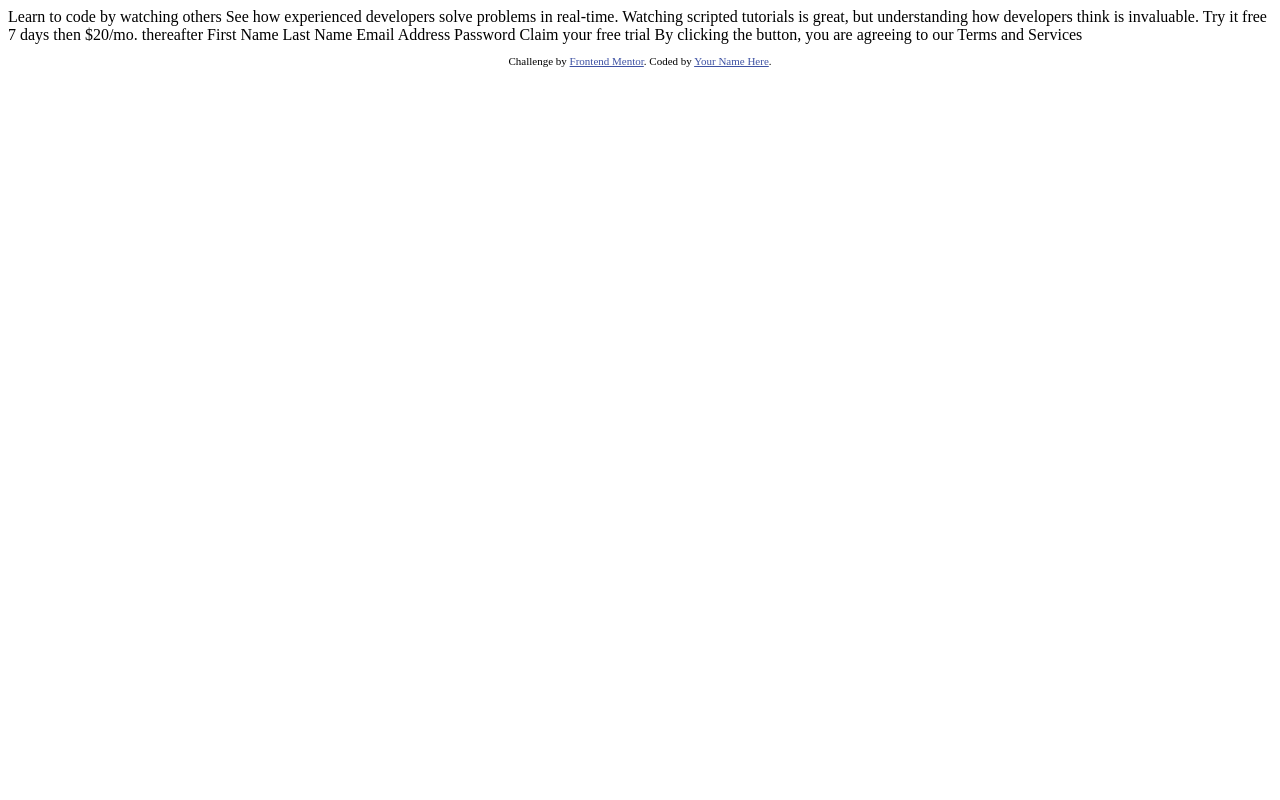
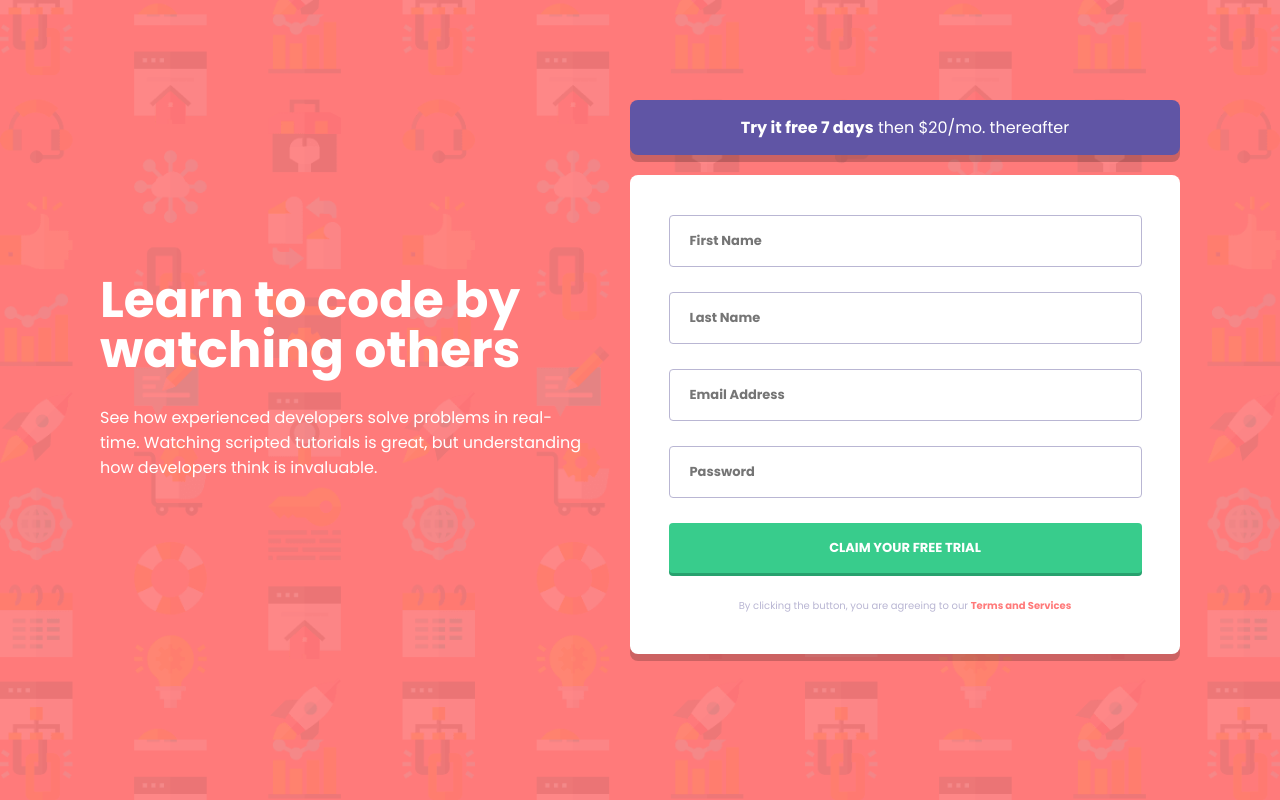
Before and after one commit to sanketcharanpahadi/Intro-component-with-sign-up-form, a plain HTML site: page index.html in a window 1280 px wide. Drawn offline with Linux system fonts and the light colour scheme.

Commit message:
desktop design updated

```diff
--- a/index.html
+++ b/index.html
@@ -7,36 +7,54 @@
   <link rel="icon" type="image/png" sizes="32x32" href="./images/favicon-32x32.png">
 
   <title>Frontend Mentor | Intro component with sign up form</title>
+  <link rel="stylesheet" href="style.css">
 
-  <!-- Feel free to remove these styles or customise in your own stylesheet 👍 -->
-  <style>
-    .attribution { font-size: 11px; text-align: center; }
-    .attribution a { color: hsl(228, 45%, 44%); }
-  </style>
 </head>
 <body>
 
-  Learn to code by watching others
+  <main>
 
-  See how experienced developers solve problems in real-time. Watching scripted tutorials is great,
-  but understanding how developers think is invaluable.
+    <div class="about">
+      <h1 class="primary-heading">Learn to code by watching others</h1>
+      <p class="primary-para">See how experienced developers solve problems in real-time. Watching scripted tutorials is great,
+        but understanding how developers think is invaluable. </p>
+    </div>
 
-  Try it free 7 days then $20/mo. thereafter
+    <div class="sign-up">
 
-  First Name
-  Last Name
-  Email Address
-  Password
+      <button class="try"><span>Try it free 7 days</span> then $20/mo. thereafter</button>
 
-  Claim your free trial
+      <form action="#" class="trial">
+        <input type="text" name="firstname" id="lastname" placeholder="First Name">
+        <input type="text" name="lastname" id="lastname" placeholder="Last Name">
+        <input type="text" name="email" id="email" placeholder="Email Address">
+        <input type="password" name="password" id="password" placeholder="Password">
+        <button class="claim">Claim your free trial</button>
+        <p class="service">By clicking the button, you are agreeing to our <span>Terms and Services</span></p>
+      </form>
+    </div>
+  </main>
 
-  By clicking the button, you are agreeing to our Terms and Services
+  <!--
+
+
+
+
+
+
+
+
+
+
+
+
+
 
   <footer>
     <p class="attribution">
       Challenge by <a href="https://www.frontendmentor.io?ref=challenge" target="_blank">Frontend Mentor</a>.
       Coded by <a href="#">Your Name Here</a>.
     </p>
-  </footer>
+  </footer> -->
 </body>
 </html>
--- /dev/null
+++ b/style.css
@@ -0,0 +1,112 @@
+@import url('https://fonts.googleapis.com/css2?family=Poppins:wght@400;500;600;700&display=swap');
+/* font-family: 'Poppins', sans-serif; */
+
+*{
+    margin: 0;
+    padding: 0;
+    box-sizing: border-box;
+}
+
+:root {
+    --color-primary-red: hsl(0, 100%, 74%);
+    --color-primary-green: hsl(154, 59%, 51%);
+    --color-accent-blue: hsl(248, 32%, 49%);
+    --color-dark-blue: hsl(249, 10%, 26%);
+    --color-gray-blue: hsl(246, 25%, 77%);
+}
+
+html {
+    font-size: 62.5%;
+}
+
+body {
+    font-family: 'Poppins', sans-serif;
+    background: var(--color-primary-red);
+    background-image: url(./images/bg-intro-desktop.png);
+    background-size: 100%;
+    background-position: center;
+    padding: 10rem 10rem;
+}
+
+main {
+    display: flex;
+    justify-content: space-around;
+    align-items: center;
+    max-width: 100%;
+    gap: 4rem;
+}
+
+.primary-heading {
+    font-size: 5rem;
+    color: #fff;
+    line-height: 1;
+    margin-bottom: 3rem;
+}
+
+.primary-para {
+    font-size: 1.6rem;
+    color: #fff;
+}
+
+.try {
+    border: none;
+    text-align: center;
+    font-size: 1.6rem;
+    padding: 1.5rem 1.5rem;
+    width: 550px;
+    border-radius: 8px;
+    background: var(--color-accent-blue);
+    color: #fff;
+    font-family: inherit;
+    box-shadow: 0 .7rem rgb(0, 0, 0, 0.2);
+    margin-bottom: 2rem;
+}
+
+.try:focus {
+    outline: none;
+}
+
+.try span {
+    font-weight: bold;
+}
+
+.trial {
+    background: #fff;
+    border: none;
+    border-radius: 8px;
+    padding: 4rem 0;
+    box-shadow: 0 .7rem rgb(0, 0, 0, 0.2);
+}
+
+[type="text"], [type="password"], .claim {
+    display: block;
+    width: 86%;
+    margin: 0 auto;
+    padding: 1.5rem 2rem;
+    font-weight: bold;
+    font-family: inherit;
+    font-size: 1.3rem;
+    margin-bottom: 2.5rem;
+    border-radius: .4rem;
+    border: none;
+    border: 1px solid var(--color-gray-blue);
+}
+
+.claim {
+    background-color: var(--color-primary-green);
+    color: #fff;
+    border: transparent;
+    text-transform: uppercase;
+    box-shadow: 0 .3rem #27a16e;
+}
+
+.service {
+    max-width: 100%;
+    text-align: center;
+    color: var(--color-gray-blue);
+}
+
+.service span {
+    color: var(--color-primary-red);
+    font-weight: bolder;
+}
```
Also changed, not shown: script.js (added).
